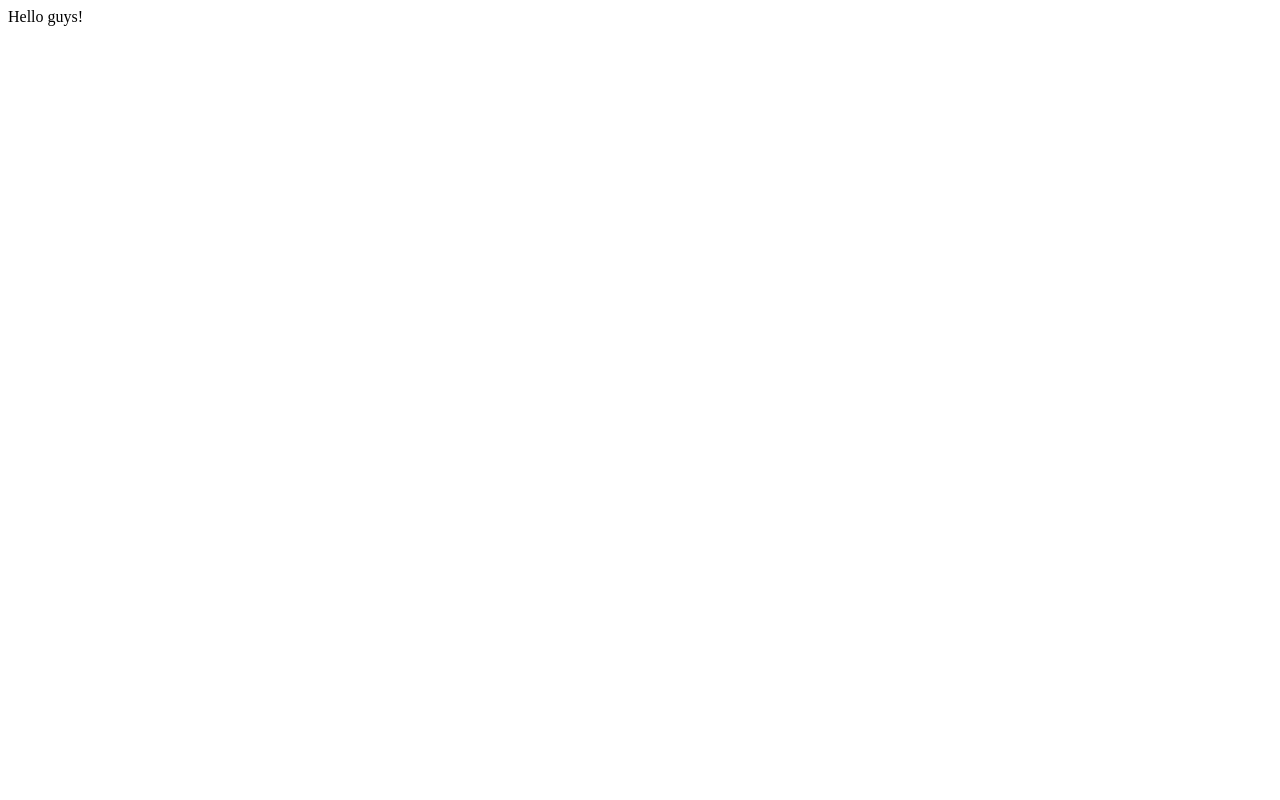
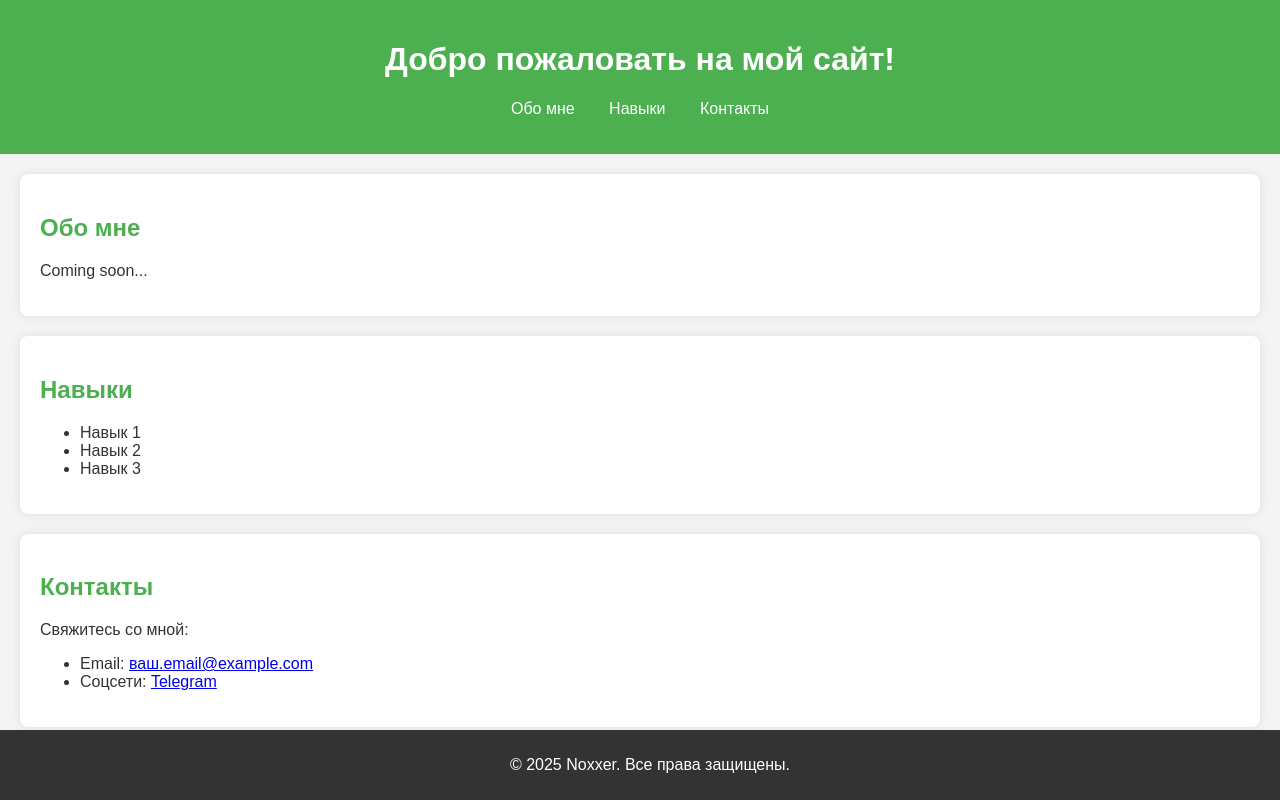
Before and after one commit to N0xxer/noxxer_card, a plain HTML site: page index.html in a window 1280 px wide. Drawn offline with Linux system fonts and the light colour scheme.

Commit message:
Pending changes exported from your codespace

```diff
--- a/index.html
+++ b/index.html
@@ -1,6 +1,48 @@
 <!DOCTYPE html>
+<html lang="ru">
 <head>
+    <meta charset="UTF-8">
+    <meta name="viewport" content="width=device-width, initial-scale=1.0">
+    <title>Noxxer</title>
+    <link rel="stylesheet" href="styles.css">
 </head>
 <body>
-    Hello guys!
+    <header>
+        <h1>Добро пожаловать на мой сайт!</h1>
+        <nav>
+            <ul>
+                <li><a href="#about">Обо мне</a></li>
+                <li><a href="#skills">Навыки</a></li>
+                <li><a href="#contact">Контакты</a></li>
+            </ul>
+        </nav>
+    </header>
+
+    <section id="about">
+        <h2>Обо мне</h2>
+        <p>Coming soon...</p>
+    </section>
+
+    <section id="skills">
+        <h2>Навыки</h2>
+        <ul>
+            <li>Навык 1</li>
+            <li>Навык 2</li>
+            <li>Навык 3</li>
+        </ul>
+    </section>
+
+    <section id="contact">
+        <h2>Контакты</h2>
+        <p>Свяжитесь со мной:</p>
+        <ul>
+            <li>Email: <a href="coming soon...">ваш.email@example.com</a></li>
+            <li>Соцсети: <a href="https://t.me/W_yvern" target="_blank">Telegram</a></li>
+        </ul>
+    </section>
+
+    <footer>
+        <p>&copy; 2025 Noxxer. Все права защищены.</p>
+    </footer>
 </body>
+</html>
--- /dev/null
+++ b/styles.css
@@ -0,0 +1,51 @@
+body {
+    font-family: Arial, sans-serif;
+    margin: 0;
+    padding: 0;
+    background-color: #f4f4f4;
+    color: #333;
+}
+
+header {
+    background-color: #4CAF50;
+    color: white;
+    padding: 20px;
+    text-align: center;
+}
+
+nav ul {
+    list-style-type: none;
+    padding: 0;
+}
+
+nav ul li {
+    display: inline;
+    margin: 0 15px;
+}
+
+nav ul li a {
+    color: white;
+    text-decoration: none;
+}
+
+section {
+    padding: 20px;
+    margin: 20px;
+    background-color: white;
+    border-radius: 8px;
+    box-shadow: 0 0 10px rgba(0, 0, 0, 0.1);
+}
+
+h2 {
+    color: #4CAF50;
+}
+
+footer {
+    text-align: center;
+    padding: 10px;
+    background-color: #333;
+    color: white;
+    position: fixed;
+    bottom: 0;
+    width: 100%;
+}
```
